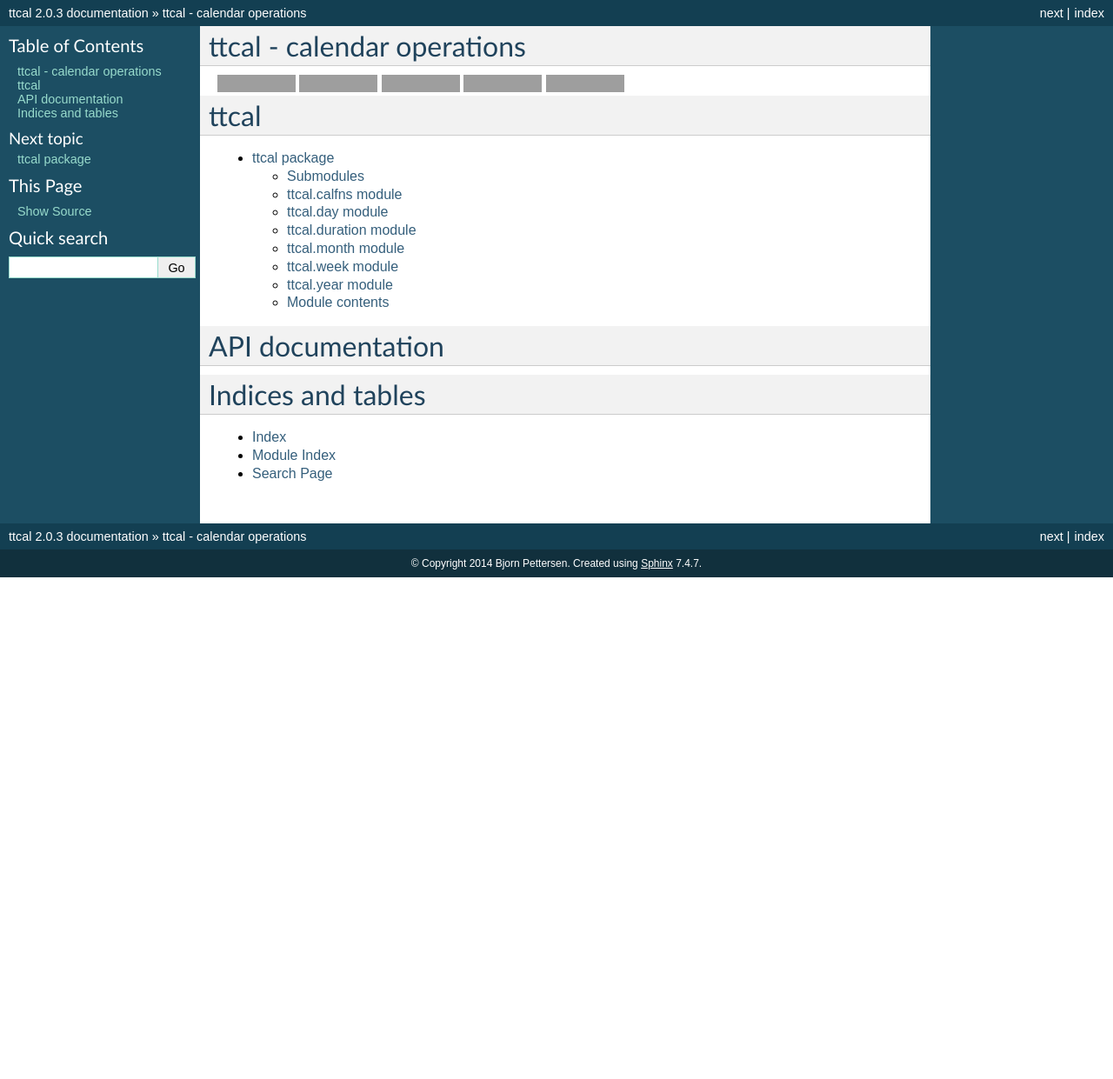
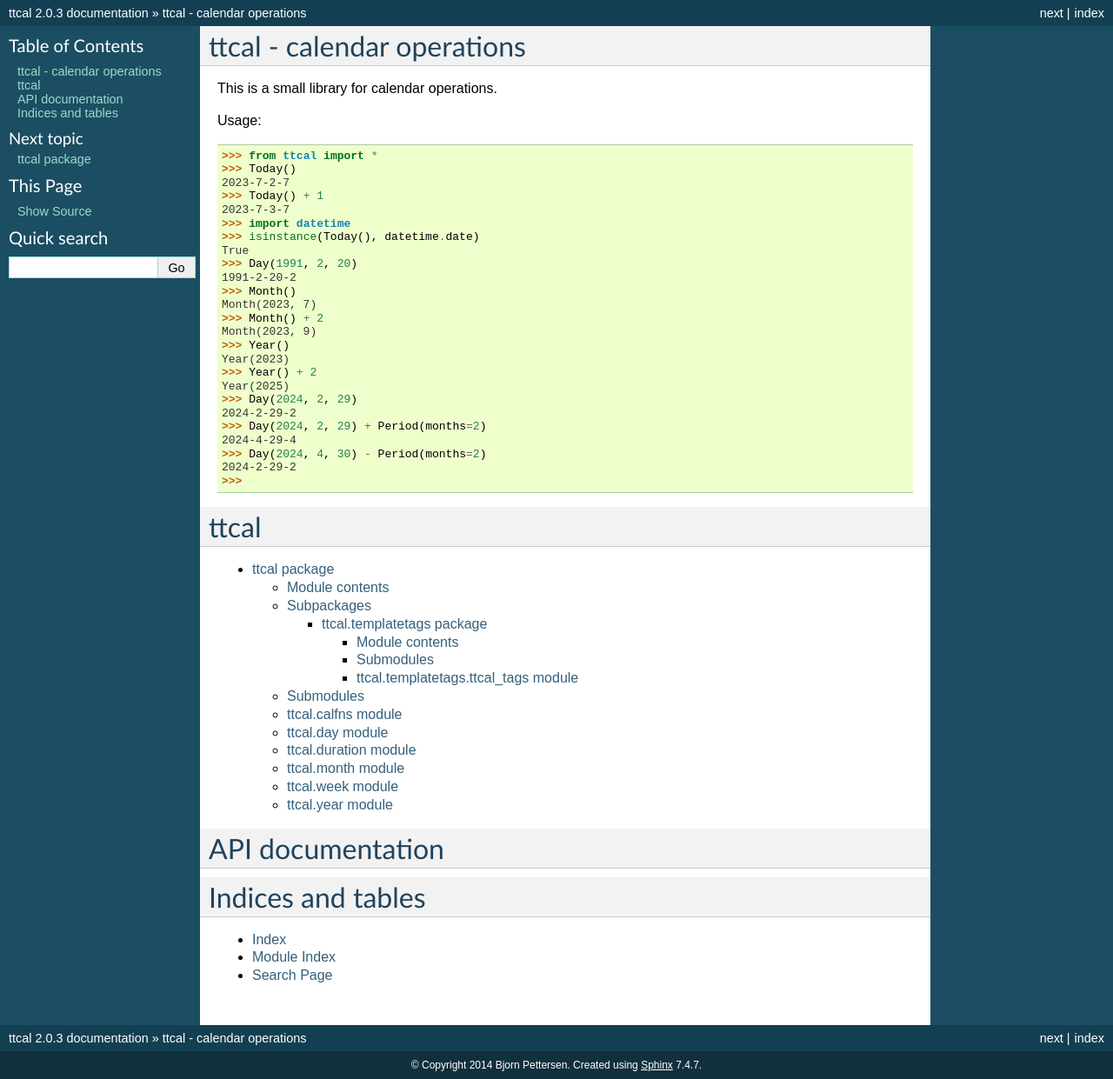
Before and after one commit to datakortet/ttcal, a Sphinx documentation site: the page built from docs/index.rst, in a window 1280 px wide. Shown: the whole page at 87% size. Built offline with Sphinx 7.4.7, drawn with Linux system fonts in a browser that asks for light colours; before the commit the page ends 900 px from its top, so only the background shows below that; grey boxes are pictures that could not be loaded.

```diff
--- a/README.rst
+++ b/README.rst
@@ -3,19 +3,32 @@
 ttcal - calendar operations
 ===========================
 
-.. image:: https://travis-ci.org/datakortet/ttcal.svg?branch=master
-    :target: https://travis-ci.org/datakortet/ttcal
+This is a small library for calendar operations.
 
-.. image:: https://coveralls.io/repos/github/datakortet/ttcal/badge.svg?branch=master
-    :target: https://coveralls.io/github/datakortet/ttcal
+Usage::
 
-.. image:: https://gitlab.com/norsktest/ttcal/badges/master/pipeline.svg
-   :target: https://gitlab.com/norsktest/ttcal/commits/master
-   :alt: pipeline status
-
-.. image:: https://img.shields.io/badge/docs-darkgreen.svg
-   :target: https://norsktest.gitlab.io/ttcal
-   :alt: documentation
-
-.. image:: https://codecov.io/gl/norsktest/ttcal/branch/master/graph/badge.svg?token=AU6BBD04LY
-  :target: https://codecov.io/gl/norsktest/ttcal
+    >>> from ttcal import *
+    >>> Today()
+    2023-7-2-7
+    >>> Today() + 1
+    2023-7-3-7
+    >>> import datetime
+    >>> isinstance(Today(), datetime.date)
+    True
+    >>> Day(1991, 2, 20)
+    1991-2-20-2
+    >>> Month()
+    Month(2023, 7)
+    >>> Month() + 2
+    Month(2023, 9)
+    >>> Year()
+    Year(2023)
+    >>> Year() + 2
+    Year(2025)
+    >>> Day(2024, 2, 29)
+    2024-2-29-2
+    >>> Day(2024, 2, 29) + Period(months=2)
+    2024-4-29-4
+    >>> Day(2024, 4, 30) - Period(months=2)
+    2024-2-29-2
+    >>>
--- a/docs/ttcal.rst
+++ b/docs/ttcal.rst
@@ -1,5 +1,21 @@
 ttcal package
 =============
+Module contents
+---------------
+
+.. automodule:: ttcal
+   :members:
+   :undoc-members:
+   :show-inheritance:
+
+
+Subpackages
+-----------
+
+.. toctree::
+   :maxdepth: 4
+
+   ttcal.templatetags
 
 Submodules
 ----------
--- a/ttcal/__init__.py
+++ b/ttcal/__init__.py
@@ -2,9 +2,9 @@
 Date classes (originally from TikTok).
 """
 __version__ = '2.0.3'
-from .day import Day, Days, Today
-from .duration import Duration, Period
-from .calfns import chop, isoweek
+from .day import Day, Days, Today   # noqa
+from .duration import Duration, Period  # noqa
+from .calfns import chop, isoweek   # noqa
 from .month import Month
 from .week import Week
 from .year import Year
```
Also changed, not shown: other parts of docs/ttcal.rst (+18 -27 lines), docs/ttcal.templatetags.rst (+11 -12 lines), 7 other files.
